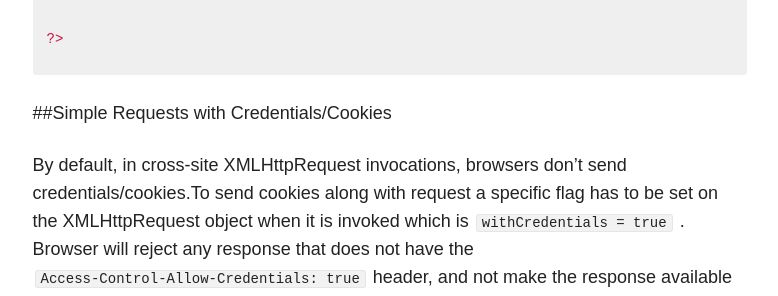
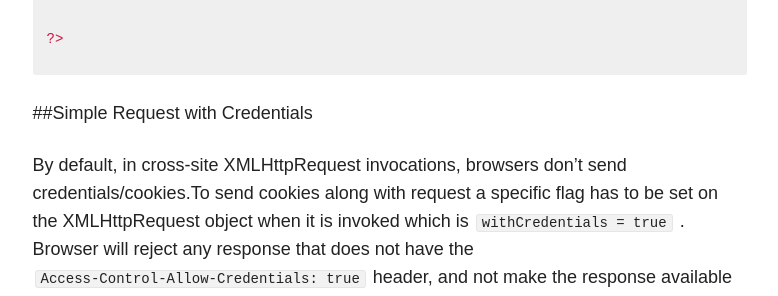
Before and after one commit to shobhit-garg/shobhit-garg.github.io, a Jekyll site: the page built from _posts/blog/2016-01-26-cors.markdown, in a window 1280 px wide and 900 px high, scrolled down 2974 px. Shown: the part 157-453 px from the top of the window, without its empty margins (347-1125 px from the left). Built offline with Jekyll 4.4.1, drawn with Linux system fonts in a browser that asks for light colours; nearby versions of some CDN libraries; comment, search, counter and statistics services are not loaded.

Commit message:
formatting in CORS-4

```diff
--- a/_posts/blog/2016-01-26-cors.markdown
+++ b/_posts/blog/2016-01-26-cors.markdown
@@ -109,7 +109,7 @@ else
 
 
 
- ##Simple Requests with Credentials/Cookies
+ ##Simple Request with Credentials
 
  By default, in cross-site XMLHttpRequest invocations, browsers don't send credentials/cookies.To send cookies along with request a specific flag has to be set on the XMLHttpRequest object when it is invoked which is `withCredentials = true` . Browser will reject any response that does not have the `Access-Control-Allow-Credentials: true` header, and not make the response available to the invoking web content.
 
```
